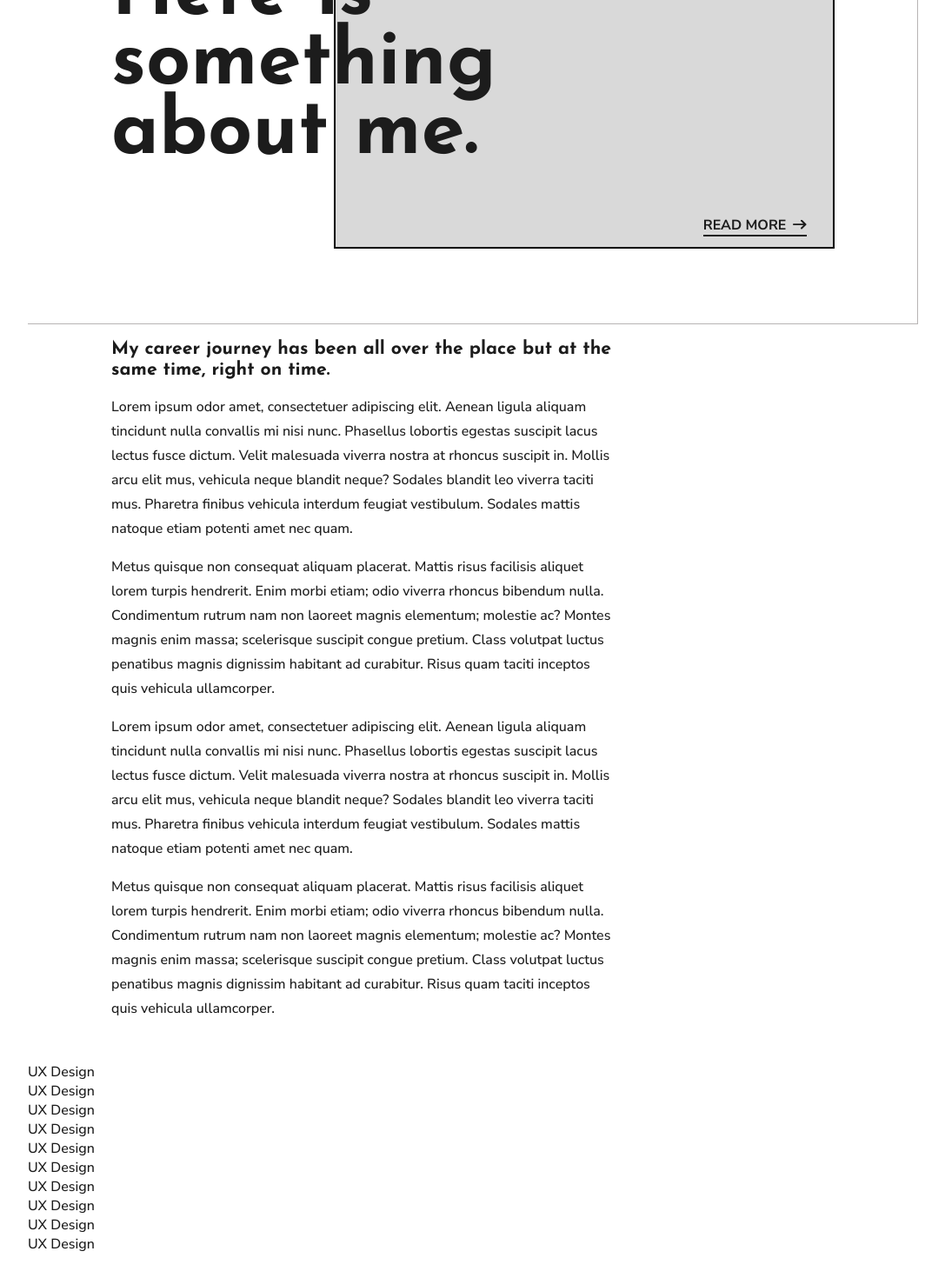
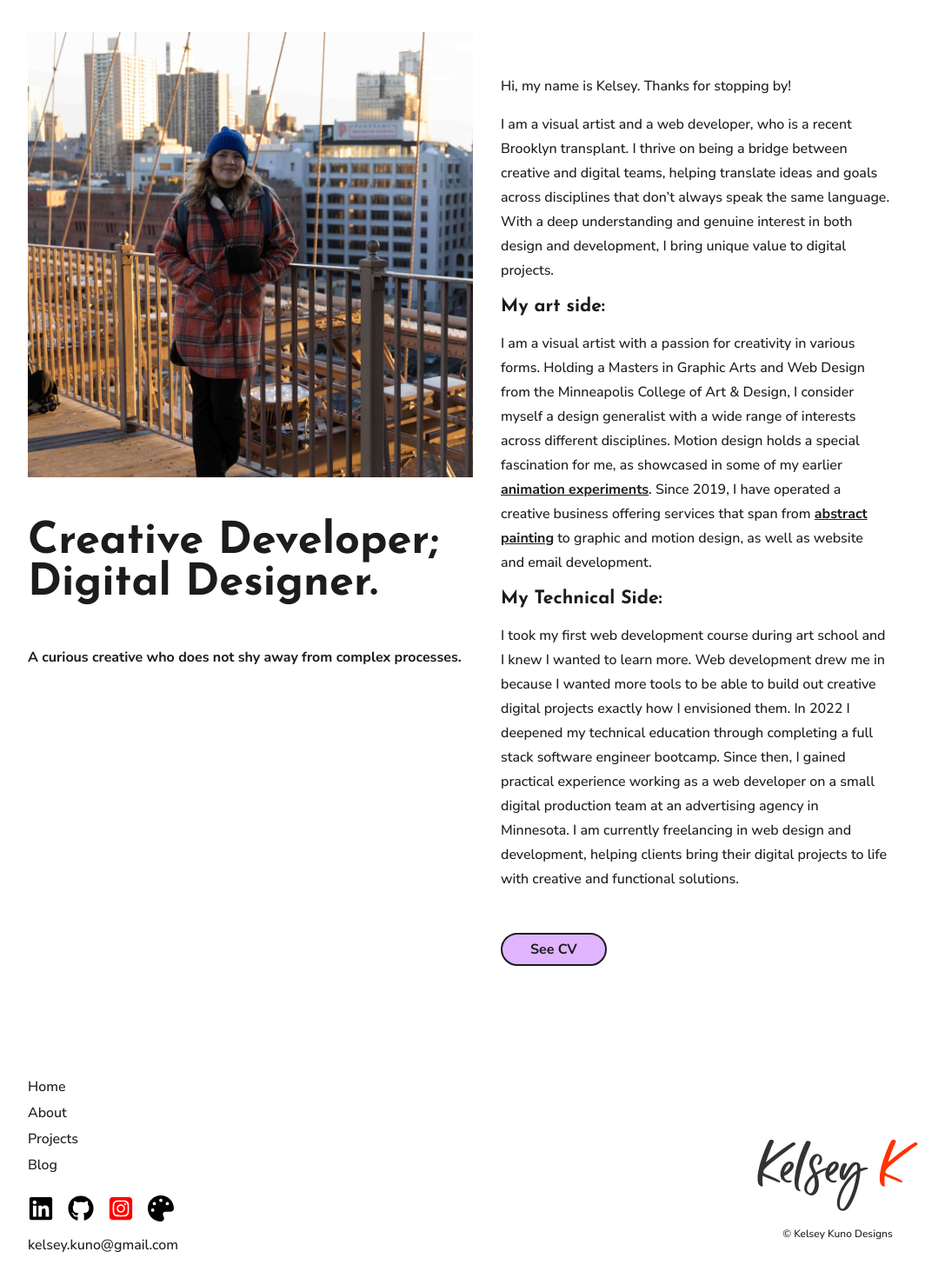
Before and after one commit to kelkuno/dev-site, a Next.js app: page /about in a window 1280 px wide. Shown: the part 260-1730 px from the top of the page at 87% size, without its empty margins (96-1183 px from the left). Built offline with nearby package versions, Linux system fonts and the light colour scheme.

Commit message:
finished about page

```diff
--- a/app/about/about.module.css
+++ b/app/about/about.module.css
@@ -1,126 +1,28 @@
-.hero-container {
-  /* border: 5px solid red; */
-  position: relative;
-  width: 100%;
+.about-content {
+  width: 50%;
+  padding: 2rem;
 }
-.about-grid {
-  width: 100%;
-  height: 24rem;
-  position: absolute;
-  top: 8rem;
-  border-bottom: 1px solid var(--light-gray);
-  border-right: 1px solid var(--light-gray);
+.image-container {
+  width: 50%;
 }
-.hero__title {
-  width: var(--six-col);
-  /* border: solid 2px green; */
-  position: absolute;
-  top: 50%;
-  left: 0;
-  transform: translate(0, -50%);
-  margin-left: var(--one-col);
-  z-index: 100;
+.about-page-wrapper {
+  display: flex;
+  flex-wrap: wrap;
 }
-.hero-img-wrapper {
-  /* border: solid 2px pink; */
-  width: var(--six-col);
-  margin-left: auto;
-  position: relative;
-  margin-right: var(--one-col);
-  z-index: 50;
-}
-.hero__img {
-  position: relative;
-  border: solid 2px black;
-  display: block;
-  height: auto;
-}
-.hero__link {
-  position: absolute;
-  /* border: dotted 2px green; */
-  bottom: 1rem;
-  right: 2rem;
-  /* right: 0; */
-}
-.about-content {
-  /* border: solid 2px blue; */
-  width: var(--six-col);
-  margin-left: var(--one-col);
-}
-.about-skills {
-  /* border: solid 2px purple; */
-  width: var(--four-col);
-  margin-right: var(--one-col);
-  align-self: flex-start;
-}
-/* .about-wrapper {
-  align-items: center;
-  border: solid 2px red;
-} */
+
 /* Tablet and Smaller Desktop */
 @media (min-width: 701px) and (max-width: 1120px) {
-  .about-grid {
-    height: 14rem;
-  }
-  .hero__title {
-    width: var(--five-col);
-  }
-  .hero-img-wrapper {
-    width: var(--five-col);
-  }
-  .about-content {
-    width: var(--five-col);
-  }
-  /* .about-skills {
-    width: var(---three-col);
-  } */
 }
 
 /* Mobile */
 @media (max-width: 700px) {
-  .hero__title {
-    width: 100%;
-    position: relative;
-    top: 0;
-    left: 0;
-    transform: translate(0, 0);
-    margin: 0 auto;
-  }
-  .hero-img-wrapper {
-    /* border: solid 2px pink; */
-    width: 100%;
-    position: relative;
-    margin: 0 auto;
-  }
-  .hero__img {
-    position: relative;
-    /* border: solid 2px black; */
-    display: block;
-    height: auto;
-  }
-  .hero__link {
-    position: relative;
-    /* border: dotted 2px green; */
-    bottom: 0;
-    left: 0;
-    padding: 1rem;
-    /* right: 0; */
-  }
-  .about-grid {
-    width: 100%;
-    height: 8rem;
-    /* border: 2px solid black; */
-    position: relative;
-    top: 0;
-    left: 0;
-  }
   .about-content {
     /* border: solid 2px blue; */
     width: 100%;
     margin: 0 auto;
+    padding: 2rem 0;
   }
-  .about-skills {
+  .image-container {
     width: 100%;
-    margin: 0 auto;
   }
 }
--- a/app/about/page.jsx
+++ b/app/about/page.jsx
@@ -1,92 +1,91 @@
 import styles from "./about.module.css";
 import Image from "next/image";
+import Link from "next/link";
 
 const AboutPage = () => {
   return (
-    <div className={styles["about-wrapper"]}>
-      <section className="container section-gap">
-        <div className={styles["hero-container"]}>
-          <div className={styles.hero__title}>
-            <h1>Here is something about me.</h1>
-          </div>
-          <div className={styles["hero-img-wrapper"]}>
-            <Image
-              src="/images/placeholder.png"
-              alt="Handwritten note saying, Hello. My name is Kelsey"
-              className={styles["hero__img"]}
-              width={800}
-              height={200}
-              priority
-            />
-            <div className={styles["hero__link"]}>
-              <a className="primary-link" href="#">
-                Read More
-              </a>
-            </div>
-          </div>
-          <div className={`${styles["about-grid"]} grid`}></div>
+    <div className="container">
+      <h1>About</h1>
+      <div className={styles["about-page-wrapper"]}>
+        <div className={styles["image-container"]}>
+          <Image
+            src="/images/about-bio-1.jpg"
+            alt="Kelsey Kuno on top of Brooklyn Bridge."
+            width={1}
+            height={1}
+            layout="responsive"
+          />
+          <h2>
+            Creative Developer;<br></br> Digital Designer.
+          </h2>
+          <h6>
+            A curious creative who does not shy away from complex processes.
+          </h6>
         </div>
-      </section>
-      <section className="container">
-        <div className="row">
-          <div className={styles["about-content"]}>
-            <h5>
-              My career journey has been all over the place but at the same
-              time, right on time.
-            </h5>
-            <p>
-              Lorem ipsum odor amet, consectetuer adipiscing elit. Aenean ligula
-              aliquam tincidunt nulla convallis mi nisi nunc. Phasellus lobortis
-              egestas suscipit lacus lectus fusce dictum. Velit malesuada
-              viverra nostra at rhoncus suscipit in. Mollis arcu elit mus,
-              vehicula neque blandit neque? Sodales blandit leo viverra taciti
-              mus. Pharetra finibus vehicula interdum feugiat vestibulum.
-              Sodales mattis natoque etiam potenti amet nec quam.
-            </p>
-            <p>
-              Metus quisque non consequat aliquam placerat. Mattis risus
-              facilisis aliquet lorem turpis hendrerit. Enim morbi etiam; odio
-              viverra rhoncus bibendum nulla. Condimentum rutrum nam non laoreet
-              magnis elementum; molestie ac? Montes magnis enim massa;
-              scelerisque suscipit congue pretium. Class volutpat luctus
-              penatibus magnis dignissim habitant ad curabitur. Risus quam
-              taciti inceptos quis vehicula ullamcorper.
-            </p>
-            <p>
-              Lorem ipsum odor amet, consectetuer adipiscing elit. Aenean ligula
-              aliquam tincidunt nulla convallis mi nisi nunc. Phasellus lobortis
-              egestas suscipit lacus lectus fusce dictum. Velit malesuada
-              viverra nostra at rhoncus suscipit in. Mollis arcu elit mus,
-              vehicula neque blandit neque? Sodales blandit leo viverra taciti
-              mus. Pharetra finibus vehicula interdum feugiat vestibulum.
-              Sodales mattis natoque etiam potenti amet nec quam.
-            </p>
-            <p>
-              Metus quisque non consequat aliquam placerat. Mattis risus
-              facilisis aliquet lorem turpis hendrerit. Enim morbi etiam; odio
-              viverra rhoncus bibendum nulla. Condimentum rutrum nam non laoreet
-              magnis elementum; molestie ac? Montes magnis enim massa;
-              scelerisque suscipit congue pretium. Class volutpat luctus
-              penatibus magnis dignissim habitant ad curabitur. Risus quam
-              taciti inceptos quis vehicula ullamcorper.
-            </p>
-          </div>
-          <div className={styles["about-skills"]}>
-            <ul>
-              <li>UX Design</li>
-              <li>UX Design</li>
-              <li>UX Design</li>
-              <li>UX Design</li>
-              <li>UX Design</li>
-              <li>UX Design</li>
-              <li>UX Design</li>
-              <li>UX Design</li>
-              <li>UX Design</li>
-              <li>UX Design</li>
-            </ul>
+        <div className={styles["about-content"]}>
+          <p>Hi, my name is Kelsey. Thanks for stopping by!</p>
+          <p>
+            I am a visual artist and a web developer, who is a recent Brooklyn
+            transplant. I thrive on being a bridge between creative and digital
+            teams, helping translate ideas and goals across disciplines that
+            don’t always speak the same language. With a deep understanding and
+            genuine interest in both design and development, I bring unique
+            value to digital projects.
+          </p>
+          <h5>My art side:</h5>
+          <p>
+            I am a visual artist with a passion for creativity in various forms.
+            Holding a Masters in Graphic Arts and Web Design from the
+            Minneapolis College of Art & Design, I consider myself a design
+            generalist with a wide range of interests across different
+            disciplines. Motion design holds a special fascination for me, as
+            showcased in some of my earlier{" "}
+            <Link
+              href="/projects/motion-design"
+              target="_blank"
+              rel="noopener noreferrer"
+              className="copy-link"
+            >
+              animation experiments
+            </Link>
+            . Since 2019, I have operated a creative business offering services
+            that span from{" "}
+            <Link
+              href="#"
+              target="_blank"
+              rel="noopener noreferrer"
+              className="copy-link"
+            >
+              abstract painting
+            </Link>{" "}
+            to graphic and motion design, as well as website and email
+            development.
+          </p>
+          <h5>My Technical Side:</h5>
+          <p>
+            I took my first web development course during art school and I knew
+            I wanted to learn more. Web development drew me in because I wanted
+            more tools to be able to build out creative digital projects exactly
+            how I envisioned them. In 2022 I deepened my technical education
+            through completing a full stack software engineer bootcamp. Since
+            then, I gained practical experience working as a web developer on a
+            small digital production team at an advertising agency in Minnesota.
+            I am currently freelancing in web design and development, helping
+            clients bring their digital projects to life with creative and
+            functional solutions.
+          </p>
+          <div>
+            <a
+              href="/kelsey-kuno-resume-2024.pdf"
+              target="_blank"
+              rel="noopener noreferrer"
+              className="primary-btn"
+            >
+              See CV
+            </a>
           </div>
         </div>
-      </section>
+      </div>
     </div>
   );
 };
--- a/app/globals.css
+++ b/app/globals.css
@@ -84,6 +84,7 @@ h1 {
 h2 {
   font-size: 3.1575rem;
   line-height: 3rem;
+  margin: 1em 0;
 }
 h3 {
   font-size: 2.368rem;
@@ -97,6 +98,12 @@ h5 {
   font-size: 1.33rem;
   line-height: 1.5rem;
   margin: 0.5rem 0;
+}
+h6 {
+  font-size: 1rem;
+  line-height: 1.25rem;
+  margin: 0.5rem 0;
+  font-family: var(--font-nunito_sans);
 }
 a {
   color: inherit;
@@ -154,6 +161,7 @@ ul {
   margin: 2rem 0;
   display: inline-block;
 }
+
 .sml-title {
   font-size: 1rem;
   line-height: 1.125rem;
--- a/app/projects/(project)/motion-design/page.jsx
+++ b/app/projects/(project)/motion-design/page.jsx
@@ -9,7 +9,7 @@ const MotionDesign = () => {
         <main>
           <section className={`${projectStyles["hero-wrapper"]} `}>
             <div className={projectStyles["hero-container"]}>
-              <h1>Motion Design</h1>
+              <h1>Animation</h1>
               <p className="lg-title">
                 A collection of my animation experiments across the years.
               </p>
--- a/app/projects/(project)/photo-palette/page.jsx
+++ b/app/projects/(project)/photo-palette/page.jsx
@@ -27,7 +27,6 @@ const PhotoPalette = () => {
                 <p className={projectStyles["project-skill"]}>
                   Database Management
                 </p>
-
                 <p className={projectStyles["project-skill"]}>RESTful APIs</p>
               </div>
               <div className={`${projectStyles["project-img"]} mt-4 mt-b`}>
--- a/app/projects/projects.module.css
+++ b/app/projects/projects.module.css
@@ -28,7 +28,26 @@
   border-right: solid 1px var(--light-gray);
   border-bottom: solid 1px var(--light-gray);
 }
+.x-sml-title {
+  /* text-transform: uppercase;
+  letter-spacing: 0.06rem; */
 
-.row {
+  font-size: 0.75rem;
+  line-height: 1rem;
+  font-weight: 700;
+  color: var(--black);
+  margin: 0;
+  background-color: var(--lilac);
+  padding: 0.25rem;
+}
+.projects-skills-wrapper {
+  display: flex;
   flex-wrap: wrap;
+  gap: 0.5rem;
+  margin-top: 1rem;
+  /* justify-content: center; */
 }
+.projects-skills-wrapper > * {
+  /* border: solid 1px black; */
+  /* width: 100%; */
+}
```
Also changed, not shown: app/projects/page.jsx (+7 -8 lines), public/images/about-bio-1.jpg (added), public/images/about-bio-2.jpg (added).
